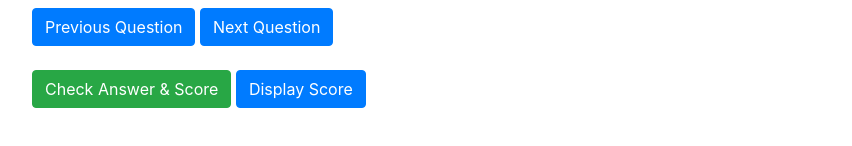
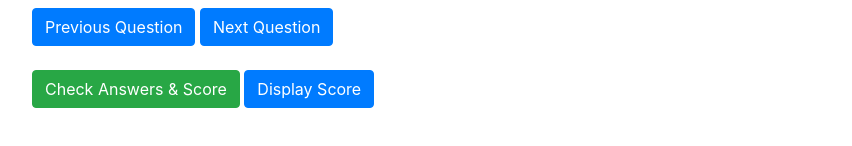
Before and after one commit to KoralK/webapptech, a plain HTML site: page index.html in a window 1280 px wide. Shown: the part 308-454 px from the top of the page, without its empty margins (53-905 px from the left). Drawn offline with nearby package versions, Linux system fonts and the light colour scheme.

Commit message:
initial commit

```diff
--- a/index.html
+++ b/index.html
@@ -37,7 +37,7 @@
                 <button class="btn btn-primary" id="next-question">Next Question</button>
             </div>
 
-            <button class="btn btn-success mt-4" id="check-answer">Check Answer & Score</button>
+            <button class="btn btn-success mt-4" id="check-answer">Check Answers & Score</button>
             <button class="btn btn-primary mt-4" id="display-score">Display Score</button>
             <!-- Removed the score display here -->
         </div>
```
